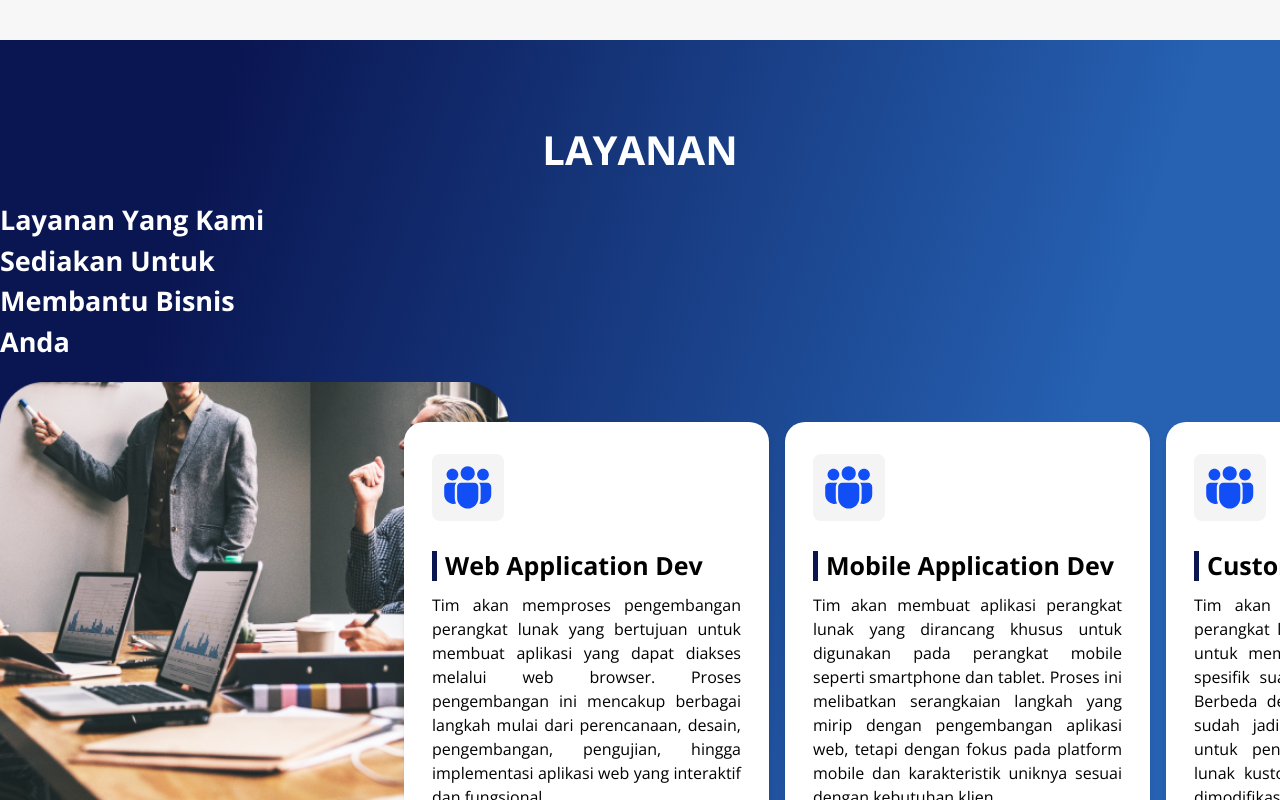
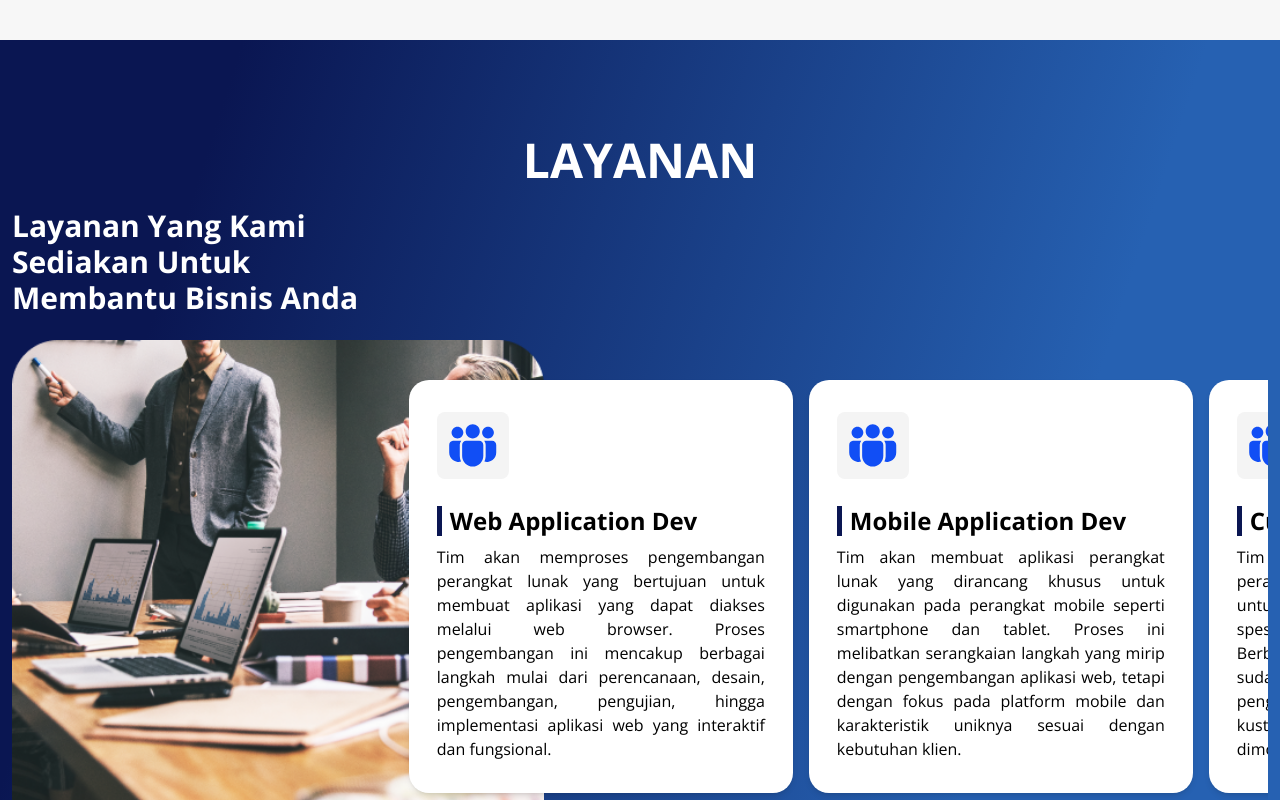
Before and after one commit to RozKoy/ReclasTech, a React (Vite) app: page / in a window 1280 px wide. Shown: the part 1560-2360 px from the top of the page. Built offline with nearby package versions, Linux system fonts and the light colour scheme.

Commit message:
fix(responsive): service section

```diff
--- a/src/Components/CardService.jsx
+++ b/src/Components/CardService.jsx
@@ -3,17 +3,19 @@
 
 const CardService = (props) => {
 	return (
-    <div className="card hover:scale-105 transa flex-grow-0 flex-shrink-0 bg-white rounded-[20px] shadow-md py-8 px-7 w-[365px] hover:bg-primary2 hover:text-white transition-all duration-300">
-      <div className="icon bg-[#F4F4F4] inline-block p-3 rounded-lg">
+		<div className="card hover:scale-105 transa flex-grow-0 flex-shrink-0 bg-white rounded-[20px] shadow-md max-[320px]:py-5 py-8 max-[320px]:px-4 px-7 w-96 hover:bg-primary2 hover:text-white transition-all duration-300">
+			<div className="icon bg-[#F4F4F4] inline-block max-[320px]:p-2 p-3 rounded-lg">
 				{props.children}
 			</div>
 			<div className="wr flex items-center gap-2 mt-5">
 				<div className="garis h-[30px] w-[5px] bg-primary"></div>
-        <div className="pro text-[25px] font-bold">{props.service}</div>
+				<h4 className="pro max-[320px]:text-lg text-2xl font-bold">
+					{props.service}
+				</h4>
 			</div>
-      <div className="teks text-[16px] text-justify mt-2">
+			<p className="teks max-[320px]:text-sm text-base text-justify mt-2">
 				{props.teks}
-      </div>
+			</p>
 		</div>
 	);
 };
--- a/src/Components/Icon/Arrow.jsx
+++ b/src/Components/Icon/Arrow.jsx
@@ -24,7 +24,7 @@ const Arrow = () => {
 				/>
 			</svg>
 		</div>
-  )
-}
+	);
+};
 
-export default Arrow
+export default Arrow;
--- a/src/pages/home.jsx
+++ b/src/pages/home.jsx
@@ -47,13 +47,13 @@ const Home = () => {
 				<div className="container flex items-center justify-between h-full px-2 m-auto md:px-3">
 					<div data-aos="fade-up" className="left">
 						<div className="wrap-head md:w-[40rem] text-white">
-							<h1 className="head text-[3.75rem] md:text-[6rem] font-bold">
+							<h1 className="head max-[320px]:text-[2.5rem] text-[3.75rem] md:text-[6rem] font-bold">
 								Reclas Tech
 							</h1>
-							<h3 className="subhead text-[2.1rem] md:text-[3.35rem]">
+							<h3 className="subhead max-[320px]:text-[1.4rem] text-[2.1rem] md:text-[3.35rem]">
 								Your Vision, Our Code
 							</h3>
-							<p className="teks text-base md:text-lg text-justify">
+							<p className="teks max-[320px]:text-xs text-base md:text-lg text-justify">
 								Selamat datang di Reclas Tech, di mana inovasi
 								bertemu dengan kualitas. Tim ahli kami dalam
 								pengembangan perangkat lunak, desain kreatif,
@@ -65,7 +65,7 @@ const Home = () => {
 						<div className="mt-14 btnget">
 							<a
 								href="#about"
-								className="bg-white hover:bg-secondary px-8 py-3 rounded-3xl text-lg md:text-xl font-bold text-srBlack hover:text-white transition-all duration-300"
+								className="bg-white hover:bg-secondary max-[320px]:px-6 max-[320px]:py-2.5 px-8 py-3 rounded-3xl max-[320px]:text-sm text-lg md:text-xl font-bold text-srBlack hover:text-white transition-all duration-300"
 							>
 								Ayo Jelajahi
 							</a>
@@ -86,11 +86,11 @@ const Home = () => {
 			{/* Home */}
 
 			{/* About us */}
-			<div id="about" className="bg-srWhite h-screen flex">
-				<div className="container px-2 m-auto md:px-3 flex flex-col gap-10">
+			<div id="about" className="bg-srWhite min-h-screen flex">
+				<div className="container px-2 m-auto py-20 md:px-3 flex flex-col gap-10">
 					<h2
 						data-aos="fade-up"
-						className="head text-4xl md:text-5xl font-bold text-center"
+						className="head max-[320px]:text-2xl text-4xl md:text-5xl font-bold text-center"
 					>
 						TENTANG KAMI
 					</h2>
@@ -100,10 +100,10 @@ const Home = () => {
 							data-aos-offset="100"
 							className="wrap-left order-4 md:order-1 w-full md:w-1/2 text-justify"
 						>
-							<h3 className="subhead text-xl md:text-3xl text-primary font-bold">
+							<h3 className="subhead max-[320px]:text-sm text-xl md:text-3xl text-primary font-bold">
 								Awal Perjalanan Dari Reclas Tech
 							</h3>
-							<p className="teks mt-1 text-base md:text-lg text-justify">
+							<p className="teks mt-1 max-[320px]:text-xs text-base md:text-lg text-justify">
 								Kami memulai sebagai programmer baru diluar
 								perguruan tinggi dan berhasil membangun tim yang
 								sekarang menjadi salah satu tim pengembangan
@@ -123,7 +123,7 @@ const Home = () => {
 						</div>
 						<div
 							data-aos="fade-up"
-							className="right m-auto w-52 md:w-72 flex justify-center order-2"
+							className="right m-auto max-[320px]:w-36 w-52 md:w-72 flex justify-center order-2"
 						>
 							<img
 								className="object-cover"
@@ -139,24 +139,24 @@ const Home = () => {
 			{/* service */}
 			<div
 				id="service"
-				className="service py-[60px] md:py-[80px] px-3 md:px-0"
+				className="service min-h-screen py-20 md:py-24 px-2 md:px-3"
 			>
-				<div
+				<h2
 					data-aos="fade-up"
-					className="head text-[35px] md:text-[40px] font-bold text-center mb-5 text-white"
+					className="head max-[320px]:text-2xl text-4xl md:text-5xl font-bold text-center text-white"
 				>
 					LAYANAN
-				</div>
-				<div data-aos="fade-up" className="container m-auto">
-					<div className="subhead text-[22px] md:text-[27px] text-white w-[304px] font-bold">
+				</h2>
+				<div data-aos="fade-up" className="container mx-auto my-6">
+					<h3 className="subhead max-[320px]:text-sm text-xl md:text-3xl text-white w-full md:w-96 font-bold">
 						Layanan Yang Kami Sediakan Untuk Membantu Bisnis Anda
-					</div>
+					</h3>
 				</div>
 				<div
 					data-aos="fade-up"
-					className="relative mt-5 overflow-hidden wrap"
+					className="relative overflow-hidden wrap"
 				>
-					<div className="hero m-auto container h-[300px]  md:h-[490px] md:block flex justify-center">
+					<div className="hero m-auto container max-[320px]:h-52 h-80 md:h-[32rem] md:block flex justify-center">
 						<img
 							className="h-full "
 							src="Images/service2.png"
```
Also changed, not shown: src/Components/Icon/Rechome.jsx (indentation only), src/Components/Icon/Star.jsx (indentation only), src/Components/Icon/Team.jsx (indentation only). Lines whose indentation alone changed are shown as unchanged.
